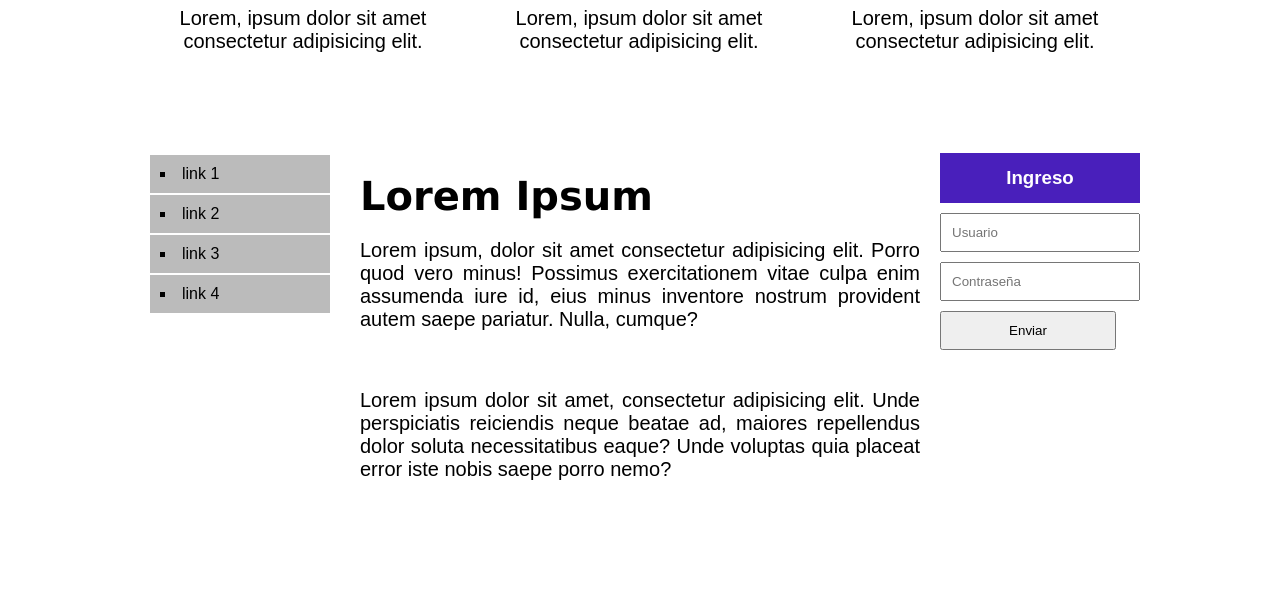
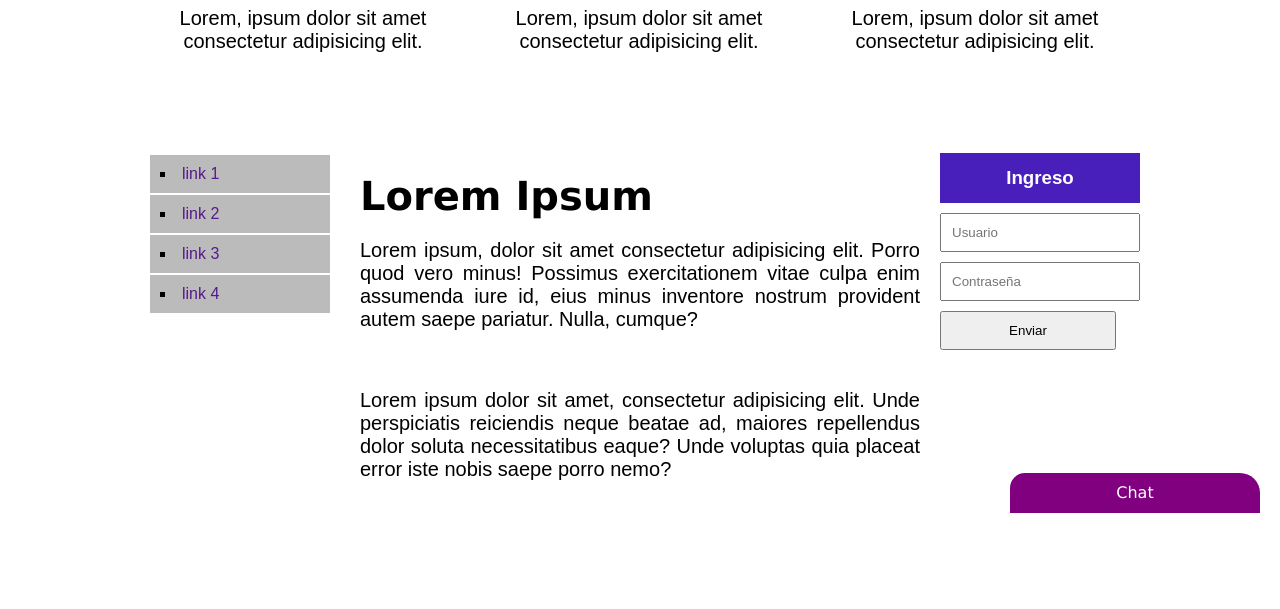
Before and after one commit to barrcarlos/Clase-2, a plain HTML site: page index.html in a window 1280 px wide. Shown: the part 287-896 px from the top of the page. Drawn offline with Linux system fonts and the light colour scheme.

Commit message:
Clase Enlace

```diff
--- a/index.html
+++ b/index.html
@@ -15,6 +15,22 @@
         }
         /* asterisco * es un selector universal para los estilos */
 
+        #chat{
+
+            position: fixed;
+            width:  250px;
+            height: 40px;
+            background: purple;
+            bottom: 0;
+            right: 20px;
+            z-index: 1;
+            border-radius: 15px 20px 0 0;
+            cursor: pointer;
+            color: white;
+            text-align: center;
+            line-height: 40px;
+            font-family: 'Lucida Sans', 'Lucida Sans Regular', 'Lucida Grande', 'Lucida Sans Unicode', Geneva, Verdana, sans-serif;
+        }
         header{
             position:relative;
             margin: 20px auto;
@@ -81,10 +97,14 @@
             color: white;
             text-align: center;
             line-height: 48px;
-
-
+        }
+        a .botones:hover{
+            background: gray;
         }
 
+        a .botones:active{
+            background: goldenrod;
+        }
         #top{
             position:relative;
             margin: 20px auto;
@@ -146,6 +166,10 @@
             list-style: square;
             list-style-position:inside;
 
+        }
+
+        aside#izq ul li a{
+            text-decoration: none;
         }
 
         article{
@@ -225,7 +249,7 @@
             margin:20px auto;
             width: 1000px;
             height: 76px;
-
+            background:#491fbb;
             text-align: center;
             line-height: 70px;
             color: white;
@@ -233,6 +257,8 @@
     </style>
 </head>
 <body>
+    <div id="chat"> Chat </div>
+
     <header>
         <div id="logo" class="">Logotipo</div>
 
@@ -243,11 +269,21 @@
 
     <nav>
         <ul>
-            <li class="botones">Boton 1</li>
-            <li class="botones">Boton 2</li>
-            <li class="botones">Boton 3</li>
-            <li class="botones">Boton 4</li>
-            <li class="botones">Boton 5</li>
+            <a href="">
+                <li class="botones">Boton 1</li>
+            </a>
+            <a href="">
+                <li class="botones">Boton 2</li>
+            </a>
+            <a href="">
+                <li class="botones">Boton 3</li>
+            </a>
+            <a href="">
+                <li class="botones">Boton 4</li>
+            </a>
+            <a href="">
+                <li class="botones">Boton 5</li>
+            </a>
         </ul>
     </nav>
 
@@ -277,10 +313,11 @@
 
         <aside id="izq">
             <ul>
-                <li>link 1</li>
-                <li>link 2</li>
-                <li>link 3</li>
-                <li>link 4</li>
+                <li><a href="">link 1</a></li>
+                <li><a href="">link 2</a></li>
+                <li><a href="">link 3</a></li>
+                <li><a href="">link 4</a></li>
+
             </ul>
 
         </aside>
```
